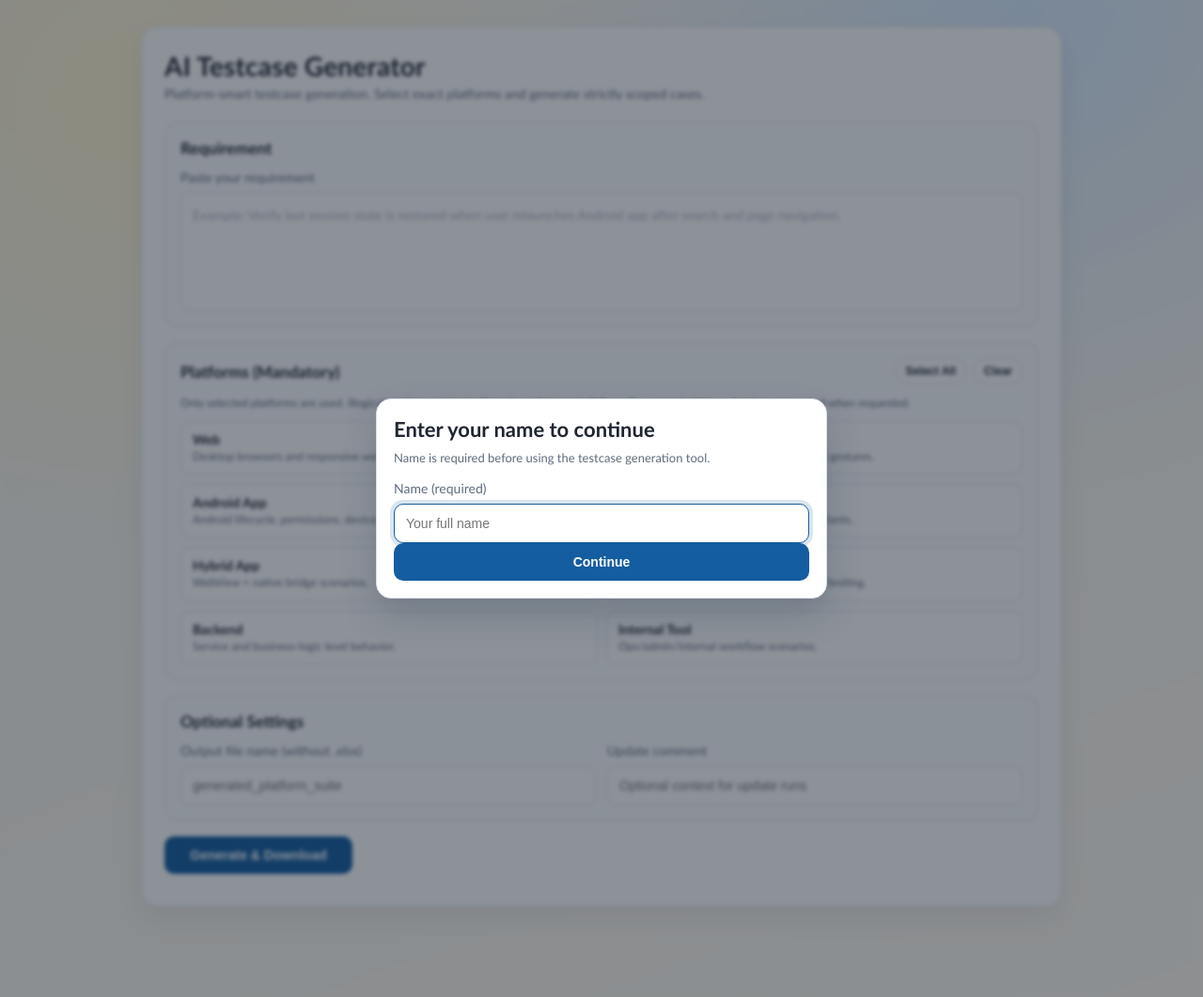
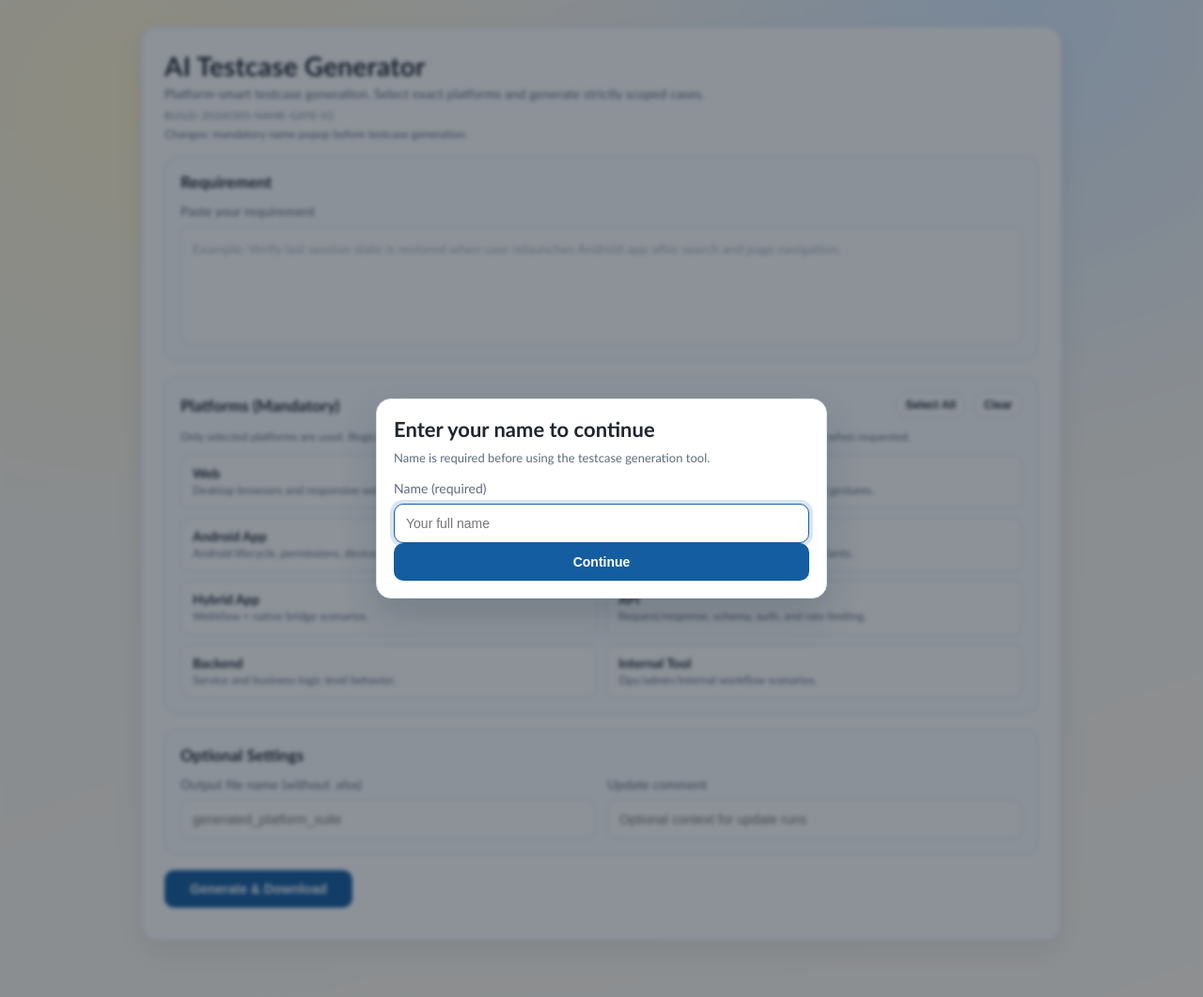
Before and after one commit to prashant-shetty27/ai-testcase-generator, a FastAPI app: page / in a window 1280 px wide. Shown: the whole page at 94% size. Run offline with FastAPI, Linux system fonts and the light colour scheme.

Commit message:
Add build version and change notes label in UI

```diff
--- a/web/templates/index.html
+++ b/web/templates/index.html
@@ -51,6 +51,20 @@
             margin: 0 0 22px;
             color: var(--muted);
             font-size: 14px;
+        }
+
+        .build-tag {
+            margin: -14px 0 18px;
+            color: #7a8796;
+            font-size: 11px;
+            letter-spacing: 0.2px;
+            text-transform: uppercase;
+        }
+
+        .build-notes {
+            margin: -12px 0 16px;
+            color: #5d6b7b;
+            font-size: 12px;
         }
 
         .session-bar {
@@ -368,6 +382,8 @@
 <main class="container">
     <h1 class="title">AI Testcase Generator</h1>
     <p class="subtitle">Platform-smart testcase generation. Select exact platforms and generate strictly scoped cases.</p>
+    <p class="build-tag">Build: 20260305-name-gate-v2</p>
+    <p class="build-notes">Changes: mandatory name popup before testcase generation.</p>
     {% if user %}
     <div class="session-bar">
         <span class="session-user">Signed in as {{ user.email or user.name or "Slack User" }}</span>
```
